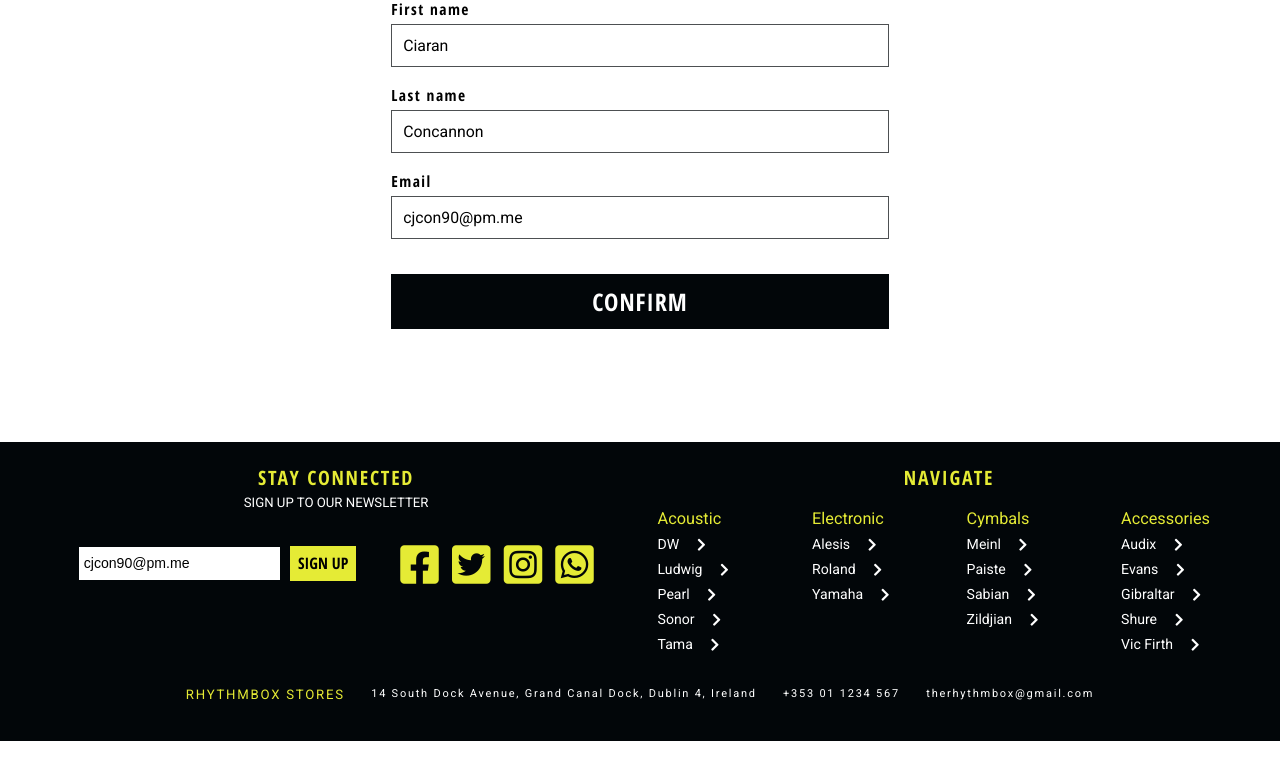
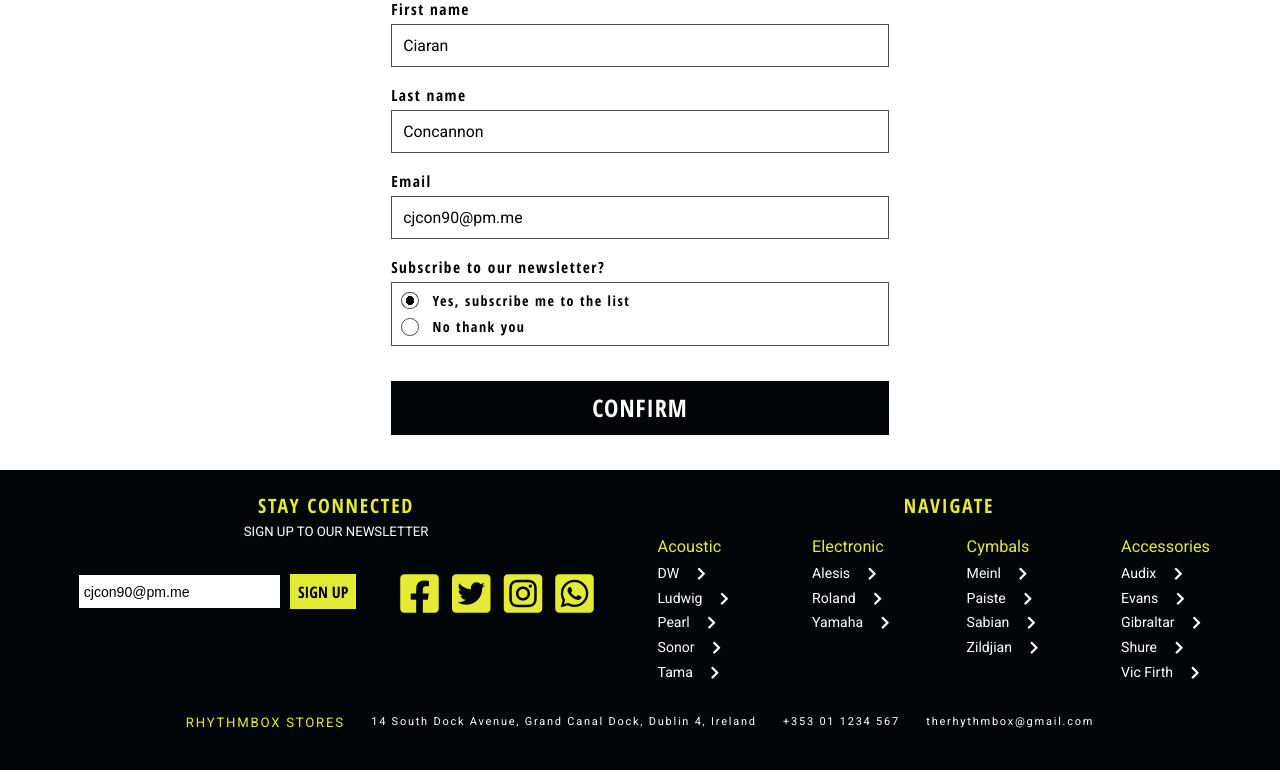
Before and after one commit to cjcon90/the_rhythm_box, a Django app: page /account/details/edit/ in a window 1280 px wide. Shown: the part 158-928 px from the top of the page. Before the commit the page ends 899 px from the top, so only its background shows below. Run offline with Django 3.2, Linux system fonts and the light colour scheme; a user stored in the database is signed in; data comes from the database, SQL or seed files in the repository; some libraries are stand-ins or nearby versions.

Commit message:
add newsletter subscription to account edit form

```diff
--- a/accounts/forms.py
+++ b/accounts/forms.py
@@ -45,13 +45,22 @@ class AccountAuthenticationForm(forms.ModelForm):
 
 class EditAccountForm(forms.ModelForm):
     email = forms.EmailField(max_length=60)
-
+    newsletter = forms.TypedChoiceField(
+        coerce=lambda x: x == "True",
+        choices=(
+            (True, "Yes, subscribe me to the list"),
+            (False, "No thank you"),
+        ),
+        widget=forms.RadioSelect,
+        initial=True,
+    )
     class Meta:
         model = Account
         fields = (
             "first_name",
             "last_name",
             "email",
+            "newsletter"
         )
 
 
--- a/accounts/templates/accounts/edit_account_details.html
+++ b/accounts/templates/accounts/edit_account_details.html
@@ -11,10 +11,28 @@
         {% csrf_token %}
         {% for field in edit_account_form %}
         <fieldset class="form__group">
-            <label for="{{ field.id_for_label }}" class="form__label bold">{{ field.label }}</label>
-            {{ field|add_class:'form__input regular' }}
+            {% if field.name == 'newsletter' %}
+                <label for="{{ field.id_for_label }}" class="form__label bold">Subscribe to our newsletter?
+                <div class="form__input--radio">
+                    {% for radio in field %}
+                        <label class="radio-btn" for="{{ radio.id_for_label }}">
+                            <span class="radio-btn__label">{{radio.choice_label}}</span>
+                                {% comment %} Set False selected by default and set correct values {% endcomment %}
+                                {% if radio.id_for_label == 'id_newsletter_0' %}
+                                    <input type="radio" name="newsletter" id="{{ radio.id_for_label }}"  value='True' {% if request.user.newsletter %}checked{% endif %}>
+                                {% else %}
+                                    <input type="radio" name="newsletter" id="{{ radio.id_for_label }}"  value='False' {% if not request.user.newsletter %}checked{% endif %}>
+                                {% endif %}
+                            <span class="checkmark"></span>
+                        </label>
+                    {% endfor %}
+                </div>
+            {% else %}
+                <label for="{{ field.id_for_label }}" class="form__label bold">{{ field.label }}</label>
+                {{ field|add_class:'form__input regular' }}
+            {% endif %}
             {% for error in field.errors %}
-            <span class="form__error bold">{{ error }}</span>
+                <span class="form__error bold">{{ error }}</span>
             {% endfor %}
         </fieldset>
         {% endfor %}
```
Also changed, not shown: accounts/templates/accounts/account_details.html (+10 -0 lines).
